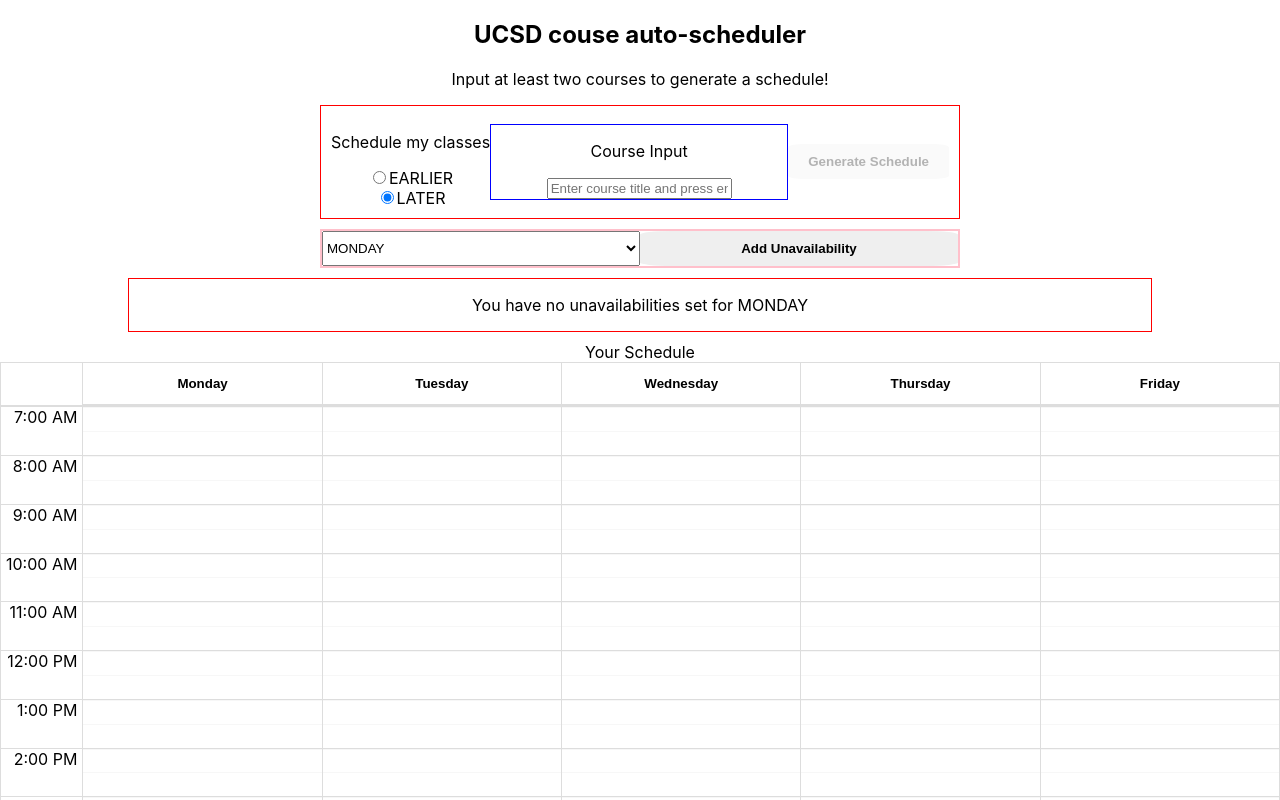
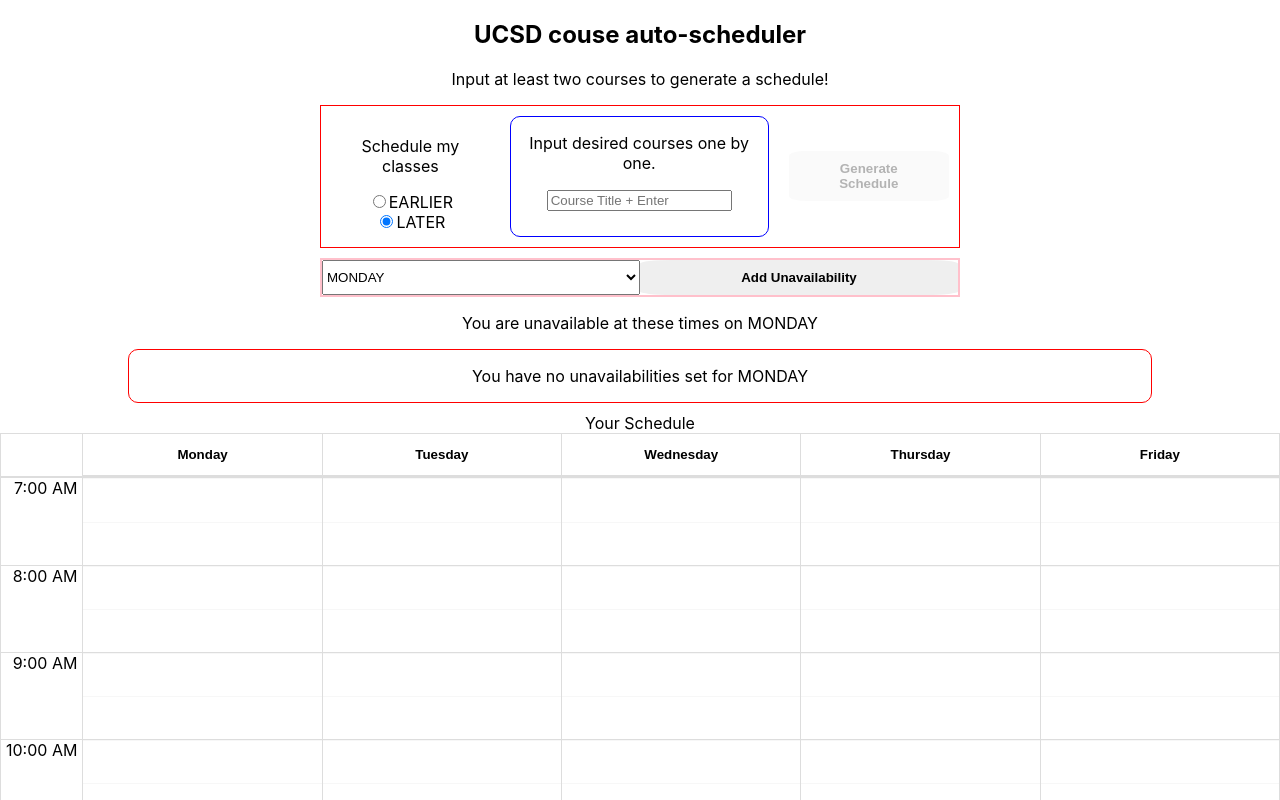
Before and after one commit to Sachin-dot-py/Illuminate, a React (Create React App) app in the folder app/: page / in a window 1280 px wide. Shown: the top 800 px of the page. Built offline with nearby package versions, Linux system fonts and the light colour scheme.

Commit message:
added basic shapes

```diff
--- a/app/src/App.css
+++ b/app/src/App.css
@@ -46,7 +46,8 @@
   margin: 10px auto;
   flex-direction: row;
 
-  border: 1px solid red
+  border: 1px solid red;
+  border-radius: 10px;
 }
 
 .noUnavailabilitiesText {
@@ -87,5 +88,17 @@
 
 .courseCollectorContainer {
   border: 1px solid blue;
+  border-radius: 10px;
   flex-grow: 1;
+  margin: 0 20px;
+  padding: 0 0 15px 0;
 }
+
+.course {
+  border: 1px solid green;
+  display: inline;
+  margin: 0 auto;
+}
+.courselist {
+  margin-top: 10px;
+}
--- a/app/src/Components/Course.css
+++ b/app/src/Components/Course.css
@@ -1,7 +1,11 @@
 .course {
     display: flex;
+    margin: 0 auto;
+    padding: 0 10px;
     align-items: center;
     justify-content: center;
+    width: 70%;
+    border-radius: 10px;
 }
 
 .course-title {
--- a/app/src/Components/CourseCollector.js
+++ b/app/src/Components/CourseCollector.js
@@ -23,12 +23,13 @@
     }
 
     return <div className="courseCollectorContainer">
-        <p> Course Input </p>
+        <p> Input desired courses one by one. </p>
 
         <form onSubmit={onSubmit}>
-            <input onChange={(e) => setCourseInput(e.target.value)} value={courseInput} name="courseInput" placeholder="Enter course title and press enter"/>
+            <input onChange={(e) => setCourseInput(e.target.value)} value={courseInput} name="courseInput" placeholder="Course Title + Enter"/>
         </form>
 
+        <div className="courselist">
             {
                 courses.map((courseName, idx) =>
                 <Course courseName = {courseName}
@@ -37,5 +38,6 @@
                 />)
             }
         </div>
+    </div>
 
 }
--- a/app/src/Components/CustomCalendar.css
+++ b/app/src/Components/CustomCalendar.css
@@ -23,3 +23,7 @@
 .scrollerstatus {
     margin: 0 10px;
 }
+
+.rbc-timeslot-group {
+    height: 300px !important;
+}
--- a/app/src/Components/CustomCalendar.js
+++ b/app/src/Components/CustomCalendar.js
@@ -46,7 +46,7 @@
         events={currentScheduleIndex === -1 ? [] : schedules[currentScheduleIndex]}
         startAccessor={"start"}
         endAccessor={"end"}
-        style={{height: 700, width: "100%"}}
+        style={{height: 1200, width: "100%"}}
         defaultView={'work_week'}
         views={["work_week"]}
         min={new Date(2020, 1, 0, 7, 0, 0)}
--- a/app/src/Components/UnavailabilityCollector.js
+++ b/app/src/Components/UnavailabilityCollector.js
@@ -39,7 +39,7 @@
             </select>
             <button onClick={() => addUnavailabilityToDay(currentDay)}> Add Unavailability </button>
         </div>
-
+        <p>{`You are unavailable at these times on ${currentDay}`}</p>
         <div className={"unavailabilitiesList"}>
             {unavailabilities[currentDay].length ? unavailabilities[currentDay].map(([startTime, endTime], idx) => {
                 // console.log("Rendering timerange with", startTime, endTime, "on day", currentDay, "in index", idx)
--- a/app/src/utils.js
+++ b/app/src/utils.js
@@ -111,7 +111,7 @@
     const [startTime, endTime] = getClassEventStartAndEnd(isoDay, scheduleUnit)
     const {code, location, section, type, professor} = scheduleUnit
 
-    const title = `${code}\n${professor}\n ${type}|${section}\n${location}`
+    const title = `${code}\n${professor}\n ${type} | ${section}\n${location}`
 
     return {
         id: Math.random() * 100,
```
Lines whose indentation alone changed are shown as unchanged.
